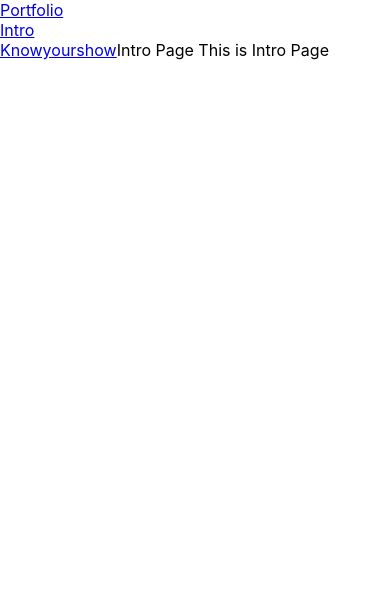
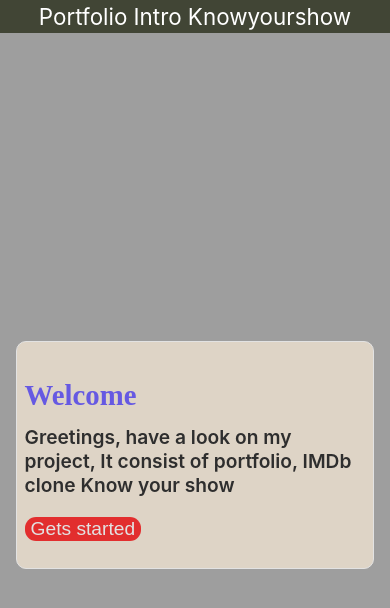
Before and after one commit to MuskanSrivastava8/Mitra, a React (Create React App) app: page /Mitra/Intro in a window 390 px wide. Shown: the top 608 px of the page. Built offline with nearby package versions, Linux system fonts and the light colour scheme.

Commit message:
commit_intro page added with media query

```diff
--- a/package.json
+++ b/package.json
@@ -12,6 +12,7 @@
     "react-dom": "^18.2.0",
     "react-router-dom": "^6.12.1",
     "react-scripts": "5.0.1",
+    "sass": "^1.63.4",
     "web-vitals": "^2.1.4"
   },
   "scripts": {
--- a/src/App.css
+++ b/src/App.css
@@ -20,7 +20,7 @@
   flex-direction: column;
   align-items: center;
   justify-content: center;
-  font-size: calc(10px + 2vmin);
+  /* font-size: calc(10px + 2vmin); */
   color: white;
 }
 
--- a/src/Components/Home.js
+++ b/src/Components/Home.js
@@ -1,10 +1,10 @@
 import React from "react";
 import { Route, Routes } from "react-router-dom";
 import Knowyourshow from "./Knowyourshow";
-import Portfolio from "./Portfolio";
+import Portfolio from "./Portfolio/Portfolio";
 import Help from "./Help";
 import Menu from "./Menu";
-import Intro from "./Intro";
+import Intro from "./Intro/Intro";
 
 export default function Home() {
   return (
--- a/src/Components/Intro.js
+++ /dev/null
@@ -1,10 +0,0 @@
-import React from 'react'
-
-export default function Intro() {
-  return (
-    <React.Fragment>
-      Intro Page
-      This is Intro Page
-    </React.Fragment>
-  )
-}
--- /dev/null
+++ b/src/Components/Intro/Intro.js
@@ -0,0 +1,30 @@
+import React, { useState } from "react";
+import Portfolio from "../Portfolio/Portfolio";
+import "./Intro.scss";
+import { Navigate } from "react-router-dom";
+
+export default function Intro() {
+  const [portfolioView, setportfolioView] = useState(false);
+  const btn_clicked = () => {
+    setportfolioView(true);
+  };
+  return (
+    <React.Fragment>
+      {portfolioView ? <Navigate to="/Portfolio" replace={true} /> : null}
+      <div className="intro_container">
+        <div className="intro_content_box">
+          <p className="welcome_text">Welcome</p>
+          <p className="greeting_text">
+            Greetings, have a look on my project, It consist of portfolio, IMDb
+            clone Know your show
+          </p>
+          <p>
+            <button onClick={btn_clicked} className="btn-lg">
+              Gets started
+            </button>
+          </p>
+        </div>
+      </div>
+    </React.Fragment>
+  );
+}
--- /dev/null
+++ b/src/Components/Intro/Intro.scss
@@ -0,0 +1,53 @@
+.intro_container {
+    height: 100vh;
+    width: 100%;
+    background-image: url(http://localhost:3000/Mitra/static/media/bg_large.19ab9080992fa2b0af24.jpg);
+    // background-color: #D17B88;
+    // background-color: #D999B9;
+    // background-color: #B8B3E9;
+    // background-color: #90E0F3;
+    // background-color: #75F4F4;
+    // background-color: #414535;
+    // background-color: #B8B3E9;
+    background-size: cover;
+    display: flex;
+    justify-content: center;
+    align-items: center;
+
+}
+
+.intro_content_box {
+    background-color: antiquewhite;
+    opacity: 0.7;
+    padding: 8px;
+    border: 1px solid white;
+    border-radius: 10px;
+    font-size: 1.2rem;
+    margin: 4%;
+}
+
+.welcome_text {
+    font-weight: 900;
+    color: #4f3dff;
+    font-size: 1.8rem;
+    font-family: fangsong;
+    margin-bottom: -2%;
+}
+
+.greeting_text {
+    font-weight: 600;
+}
+
+.intro_content_box button {
+    color: white;
+    background-color: red;
+    border: 0px;
+    font-size: 1.2rem;
+    border-radius: 11px;
+}
+
+@media only screen and (min-width: 992px) {}
+@media only screen and (min-width: 768px) {}
+@media only screen and (min-width: 479px) {}
+
+//D17B88 ,D999B9 B8B3E9 90E0F3 75F4F4 // 414535
--- a/src/Components/Menu.js
+++ b/src/Components/Menu.js
@@ -1,14 +1,22 @@
 import React from "react";
 import { NavLink } from "react-router-dom";
+import "./Menu.scss";
+
 
 export default function Menu() {
   return (
     <React.Fragment>
-      <NavLink to={"/Portfolio"}>Portfolio</NavLink>
-      <br></br>
-      <NavLink to={"/Intro"}>Intro</NavLink>
-      <br></br>
-      <NavLink to={"/Knowyourshow"}>Knowyourshow</NavLink>
+      <div className="menu_container">
+        <div className="menu_item">
+          <NavLink to={"/Portfolio"}>Portfolio</NavLink>
+        </div>
+        <div className="menu_item">
+          <NavLink to={"/Intro"}>Intro</NavLink>
+        </div>
+        <div className="menu_item">
+          <NavLink to={"/Knowyourshow"}>Knowyourshow</NavLink>
+        </div>
+      </div>
     </React.Fragment>
   );
 }
--- /dev/null
+++ b/src/Components/Menu.scss
@@ -0,0 +1,32 @@
+.menu_container{
+    height: 100%;
+    width: 100%;
+    background-color: #414535;
+    display: flex;
+    justify-content: center;
+    align-items: center;
+
+
+    // D17B88 ,D999B9 B8B3E9 90E0F3 75F4F4 // 414535
+
+}
+.menu_item{
+    margin: 0.8%;
+    margin: 0.8%;
+    font-size: 1.4rem;
+}
+
+.menu_item a{
+    color: white;
+    text-decoration: none;
+    // font-size: 1.5rem;
+}
+
+.menu_item :hover{
+    margin: 0.8%;
+    border: 1.4px solid #D999B9;
+    border-radius: 10px;
+}
+@media only screen and (min-width: 992px) {}
+@media only screen and (min-width: 768px) {}
+@media only screen and (min-width: 479px) {}
```
Also changed, not shown: src/Components/Portfolio/Portfolio.js (renamed from src/Components/Portfolio.js), 2 other files (tests, documents, lock files or other folders).
